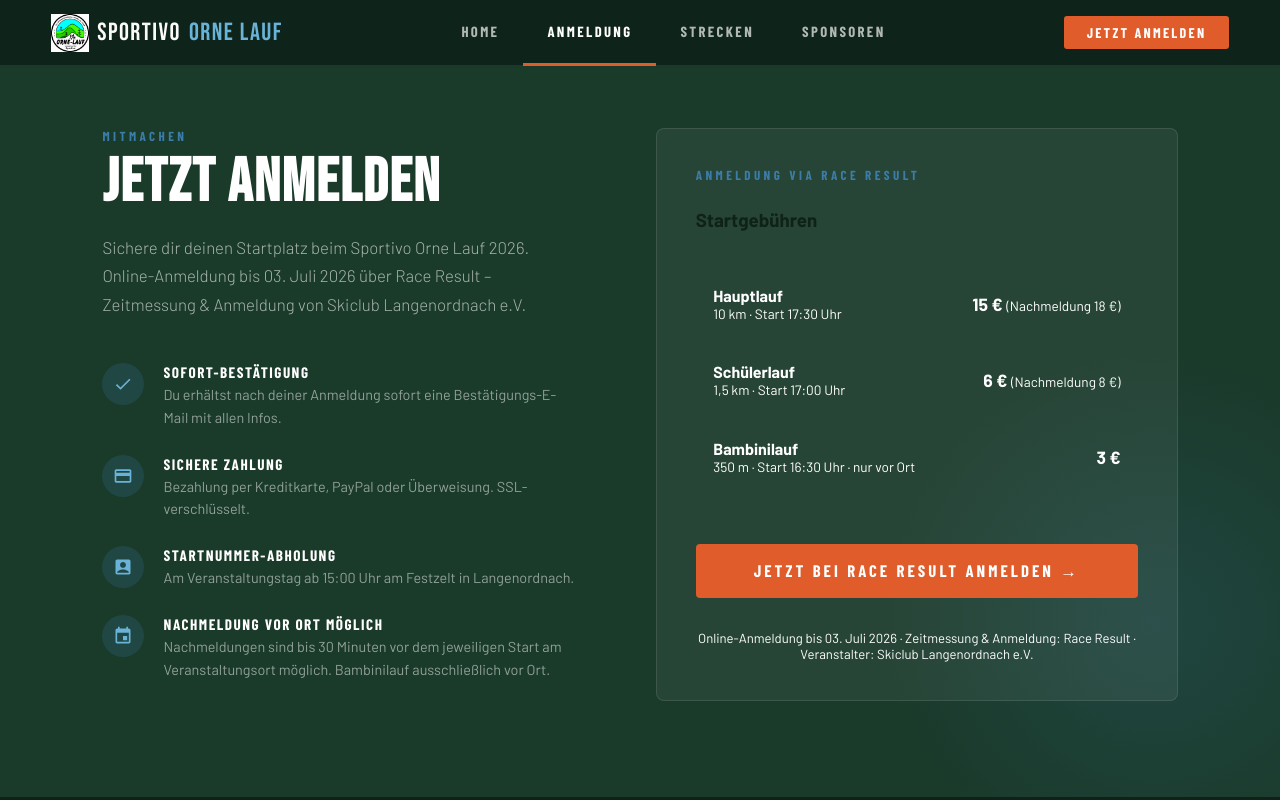
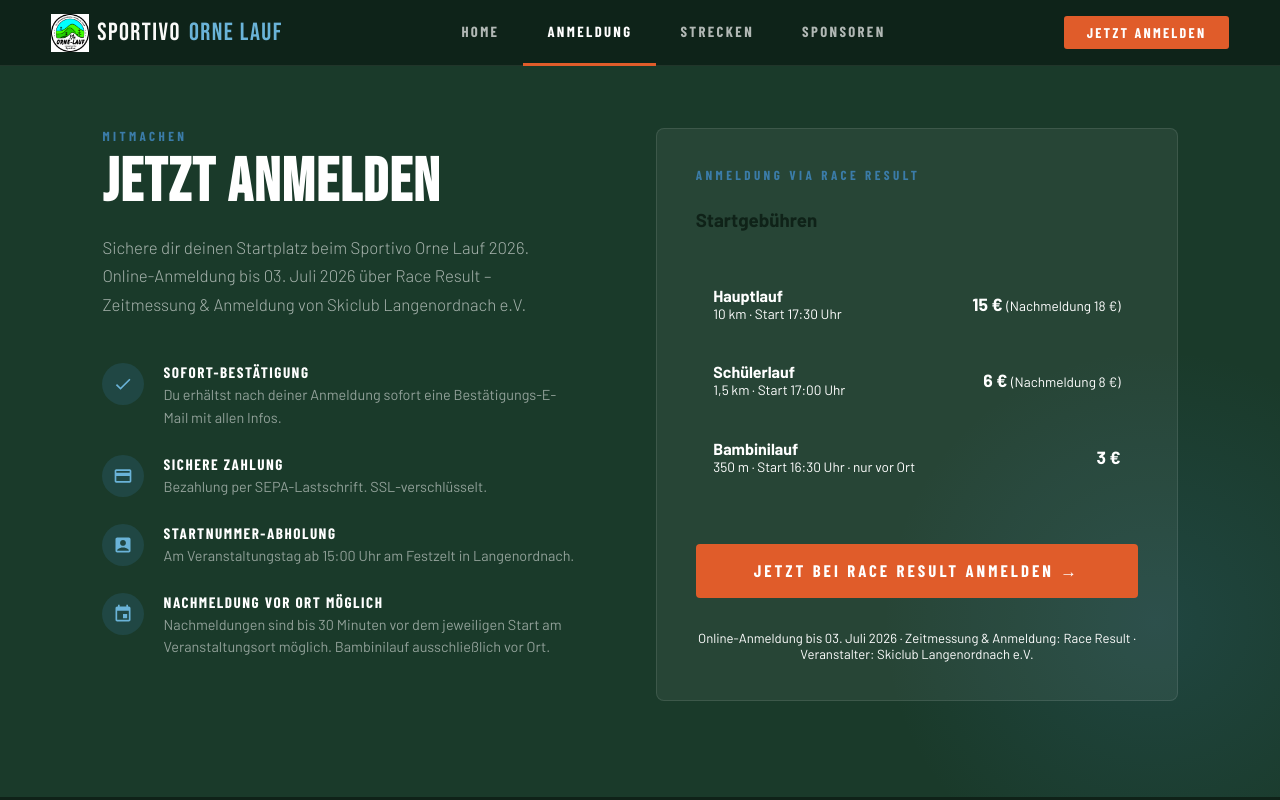
Before and after one commit to amundinger/orne-run, a React (Vite) app: page / in a window 1280 px wide. Both pictures are taken after a click on the link "ANMELDUNG". Shown: the top 800 px of the page. Built offline with nearby package versions, Linux system fonts and the light colour scheme.

Commit message:
edit payment methods

```diff
--- a/src/pages/Anmeldung.jsx
+++ b/src/pages/Anmeldung.jsx
@@ -51,7 +51,7 @@
               </div>
               <div className="ri-text">
                 <h4>Sichere Zahlung</h4>
-                <p>Bezahlung per Kreditkarte, PayPal oder Überweisung. SSL-verschlüsselt.</p>
+                <p>Bezahlung per SEPA-Lastschrift. SSL-verschlüsselt.</p>
               </div>
             </div>
             <div className="ri">
```
